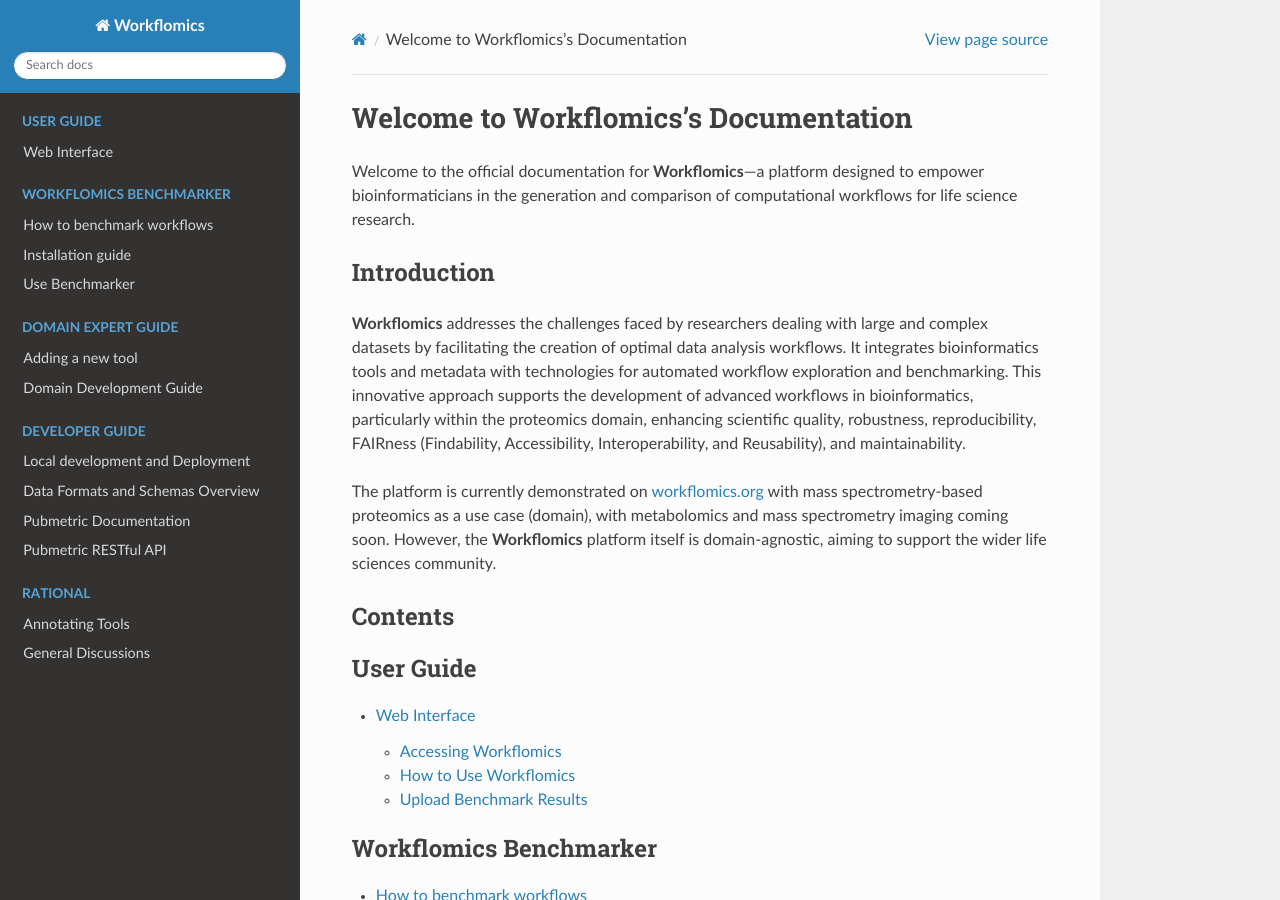
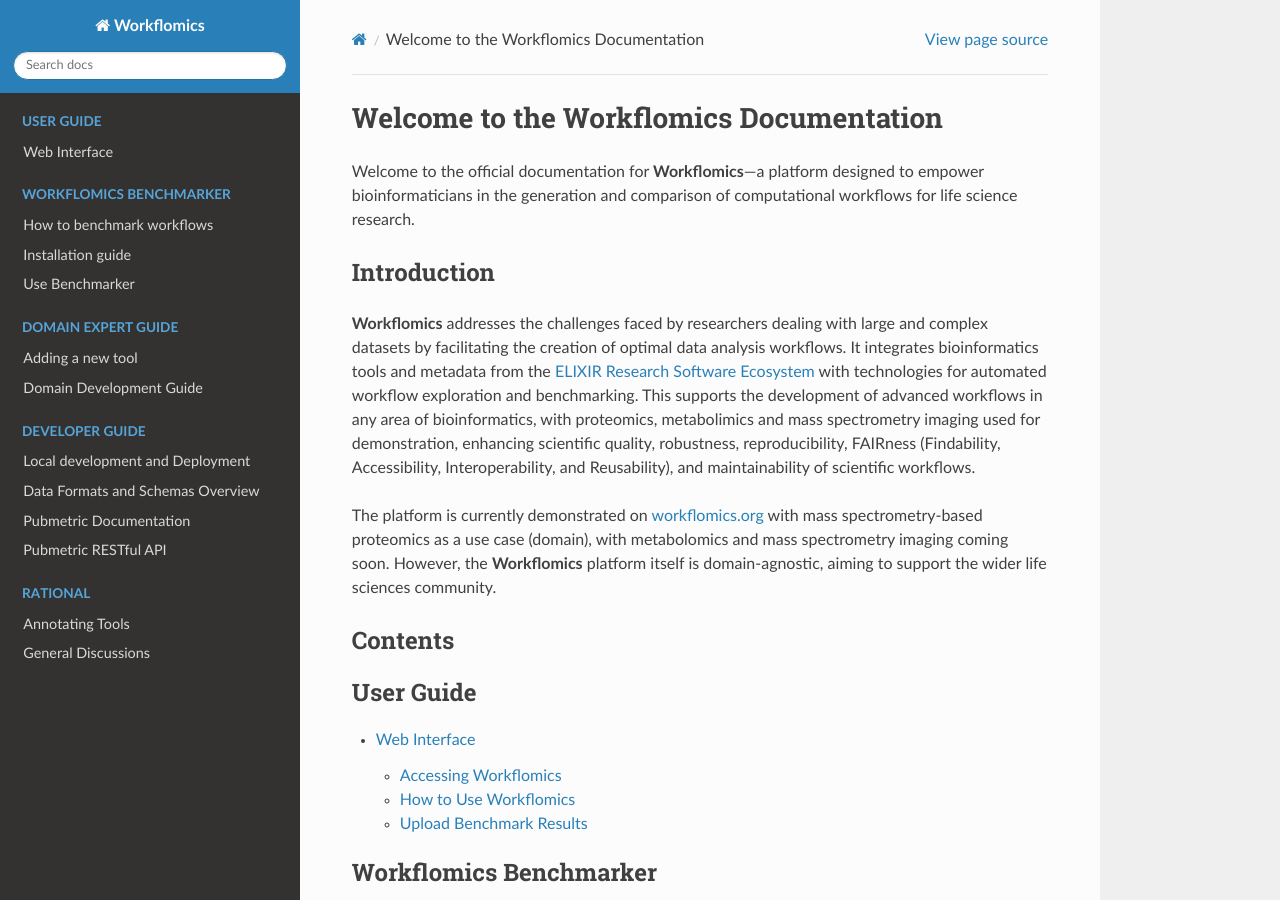
Before and after one commit to Workflomics/workflomics-readthedocs, a Sphinx documentation site: the page built from docs/source/index.rst, in a window 1280 px wide and 900 px high. Built offline with Sphinx 7.4.7 and the Read the Docs theme 3.1.0, drawn with Linux system fonts in a browser that asks for light colours; some of the changed text lies outside the part shown.

Commit message:
Update index.rst
Various minor changes and updates.

```diff
--- a/docs/source/index.rst
+++ b/docs/source/index.rst
@@ -1,12 +1,12 @@
-Welcome to Workflomics's Documentation
-======================================
+Welcome to the Workflomics Documentation
+========================================
 
 Welcome to the official documentation for **Workflomics**—a platform designed to empower bioinformaticians in the generation and comparison of computational workflows for life science research.
 
 Introduction
 ------------
 
-**Workflomics** addresses the challenges faced by researchers dealing with large and complex datasets by facilitating the creation of optimal data analysis workflows. It integrates bioinformatics tools and metadata with technologies for automated workflow exploration and benchmarking. This innovative approach supports the development of advanced workflows in bioinformatics, particularly within the proteomics domain, enhancing scientific quality, robustness, reproducibility, FAIRness (Findability, Accessibility, Interoperability, and Reusability), and maintainability.
+**Workflomics** addresses the challenges faced by researchers dealing with large and complex datasets by facilitating the creation of optimal data analysis workflows. It integrates bioinformatics tools and metadata from the `ELIXIR Research Software Ecosystem <https://research-software-ecosystem.github.io/>`_ with technologies for automated workflow exploration and benchmarking. This supports the development of advanced workflows in any area of bioinformatics, with proteomics, metabolimics and mass spectrometry imaging used for demonstration, enhancing scientific quality, robustness, reproducibility, FAIRness (Findability, Accessibility, Interoperability, and Reusability), and maintainability of scientific workflows.
 
 The platform is currently demonstrated on `workflomics.org <https://workflomics.org>`_ with mass spectrometry-based proteomics as a use case (domain), with metabolomics and mass spectrometry imaging coming soon. However, the **Workflomics** platform itself is domain-agnostic, aiming to support the wider life sciences community.
 
@@ -61,7 +61,7 @@ Contributors
 ************
 
 
-The project was developed within the `Great Bake Off" of Bioinformatics Workflows <https://research-software-directory.org/projects/bakeoff>`_ project by the project's core team:
+The project was developed within the `"Great Bake Off" of Bioinformatics Workflows <https://research-software-directory.org/projects/bakeoff>`_ project by the project's core team:
 
 * Vedran Kasalica (v.kasalica[at]esciencecenter.nl),
 * Peter Kok,
```
Also changed, not shown: other parts of docs/source/index.rst (+3 -1 lines).
